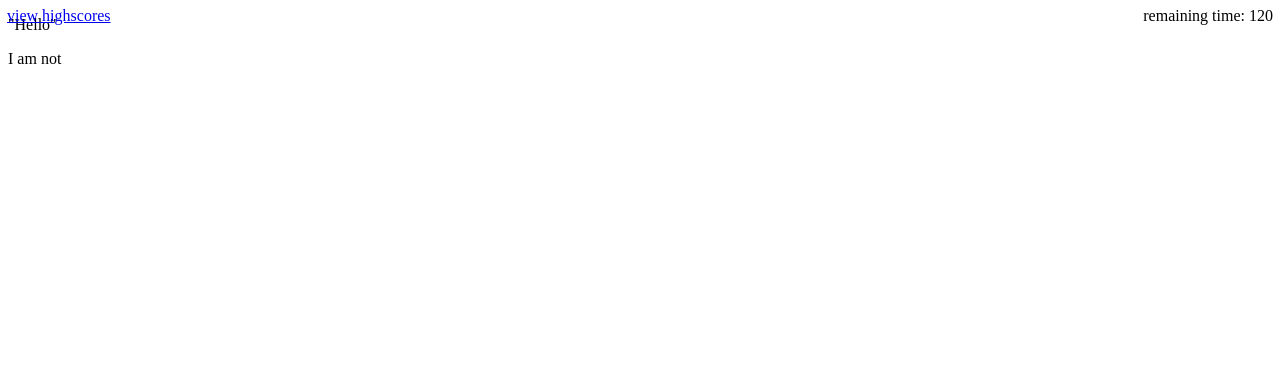
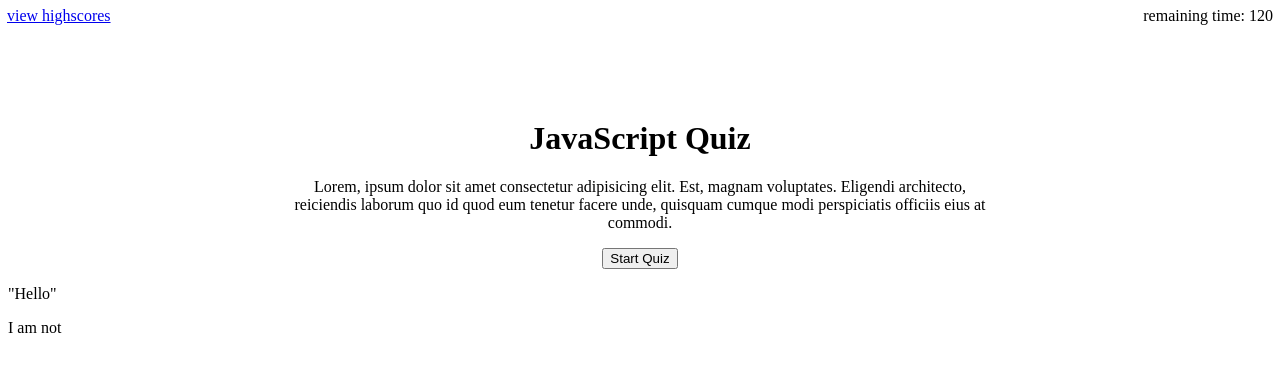
Before and after one commit to Vanessa-Monae/quiz-module, a plain HTML site: page index.html in a window 1280 px wide. Drawn offline with Linux system fonts and the light colour scheme.

Commit message:
add start section

```diff
--- a/index.html
+++ b/index.html
@@ -13,6 +13,17 @@
     <div class="countdown">
         remaining time: <span id="countdown">120 </span>
     </div>
+
+    <div class="quiz-container">
+<!-- We need a container (div or section) that holds our start screen with a button-->
+<div class= "start-section" id="start-section">
+    <h1> JavaScript Quiz</h1>
+    <p id="This is a text box">Lorem, ipsum dolor sit amet consectetur adipisicing elit. Est, magnam voluptates. Eligendi architecto, reiciendis laborum quo id quod eum tenetur facere unde, quisquam cumque modi perspiciatis officiis eius at commodi.
+
+    </p>
+    <button id="start-quiz">Start Quiz</button>
+</div>
+    </div>
     <p id="This is a text box">"Hello"</p>
     <!-- We need a container (div or section) that holds our start screen with a button-->
     <!-- and we need a container that holds our questions and answers -->
--- a/style.css
+++ b/style.css
@@ -15,3 +15,12 @@
     right: 7px;
     position: absolute;
 }
+
+.quiz-container{
+    margin: 120px auto 0 auto;
+    max-width: 700px;
+}
+
+.start-section{
+    text-align: center;
+}
```
